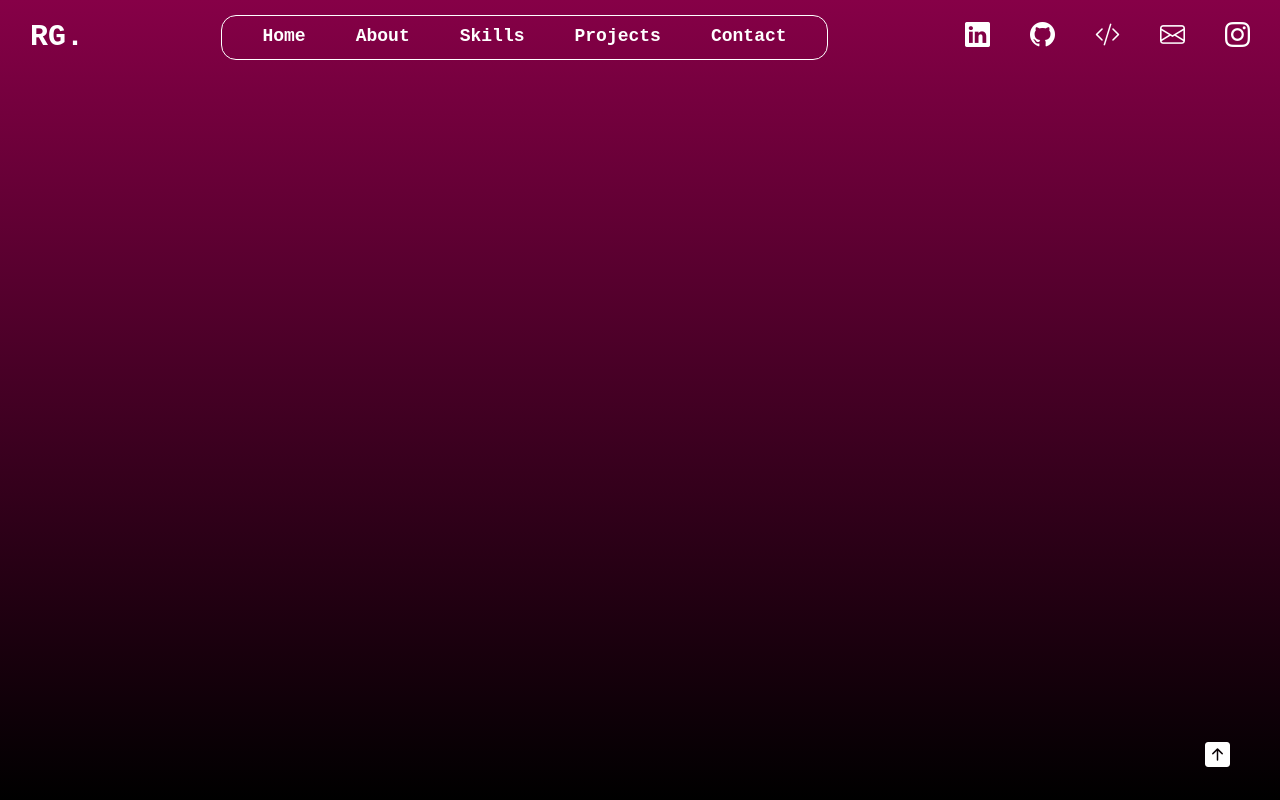
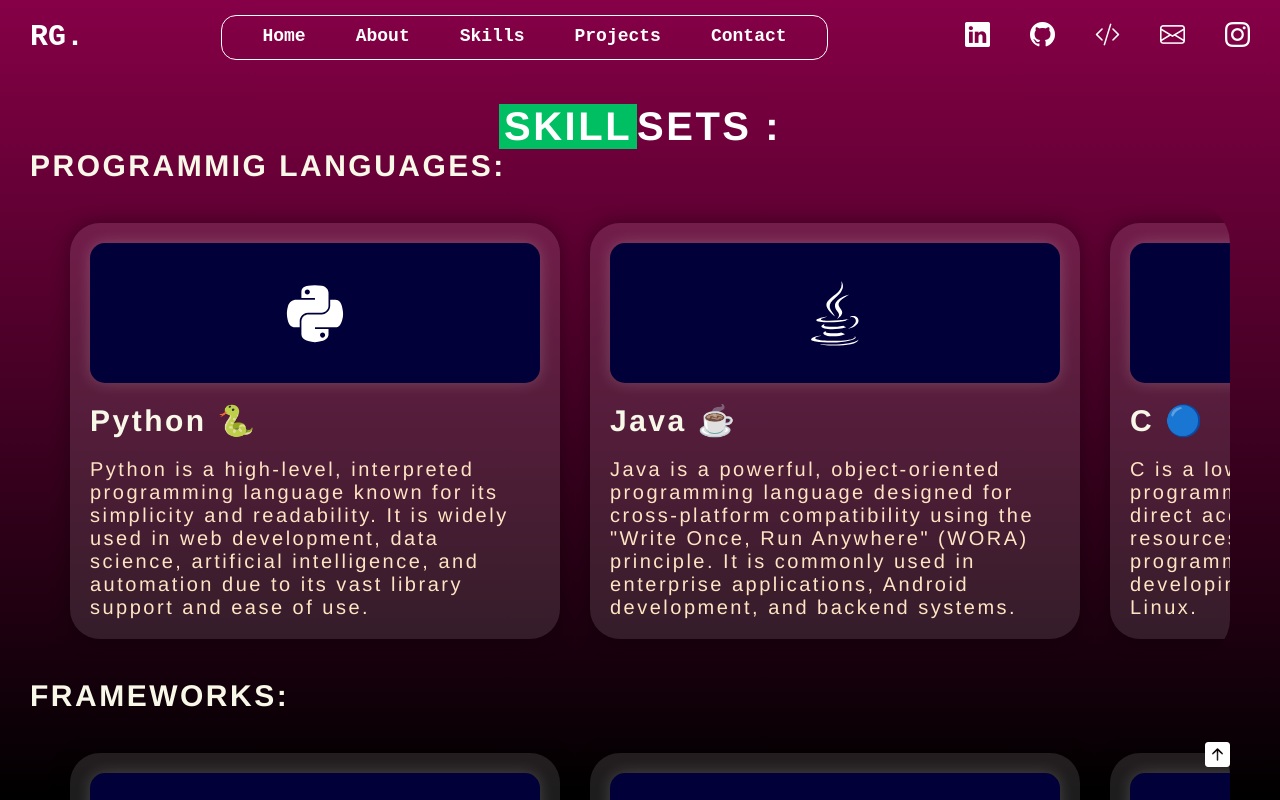
Before and after one commit to rexton-george/portfolio_new, a React (Vite) app: page /Skills in a window 1280 px wide. Built offline with nearby package versions, Linux system fonts and the light colour scheme.

Commit message:
Updated on 16/3/25

```diff
--- a/index.html
+++ b/index.html
@@ -5,6 +5,7 @@
     <link rel="icon" type="image/svg+xml" href="/vite.svg" />
     <meta name="viewport" content="width=device-width, initial-scale=1.0" />
     <link rel="stylesheet" href="https://cdn.jsdelivr.net/npm/bootstrap-icons@1.11.3/font/bootstrap-icons.min.css">
+    <link rel="stylesheet" href="https://cdnjs.cloudflare.com/ajax/libs/font-awesome/6.5.1/css/all.min.css">
     <title>R E X T O N</title>
   </head>
   <body>
--- a/package.json
+++ b/package.json
@@ -14,6 +14,7 @@
     "framer-motion": "^12.4.10",
     "react": "^19.0.0",
     "react-dom": "^19.0.0",
+    "react-icons": "^5.5.0",
     "react-router-dom": "^7.1.5"
   },
   "devDependencies": {
--- a/src/componets/Button/Button.jsx
+++ b/src/componets/Button/Button.jsx
@@ -2,7 +2,7 @@ import Styles from './Button.module.css'
 
 const Button = (props) => {
     return(
-        <a className={Styles.Button} href={"./" + props.name}><b>{props.name}</b></a>
+        <a className={Styles.Button} href={"./" + props.path}><b>{props.name}</b></a>
     )
 }
 
--- a/src/componets/Hero/Hero.module.css
+++ b/src/componets/Hero/Hero.module.css
@@ -107,4 +107,5 @@
     border-radius: 6px;
     border-width: 1px;
     padding: 3px 10px;
+    margin-right: 10px;
 }
--- a/src/componets/Navbar/Navbar.jsx
+++ b/src/componets/Navbar/Navbar.jsx
@@ -10,11 +10,11 @@ const Navbar = () =>
         <div id='Navbar' className={styles.Navbar}>
             <div className={styles.logo}><b>RG.</b></div>
             <div className={styles.button}>
-                <Button name = 'Home'/>
-                <Button name = 'About'/>
-                <Button name = 'Skills'/>
-                <Button name = 'Projects'/>
-                <Button name = 'Contact'/>
+                <Button path = 'Home' name = 'Home'/>
+                <Button path = 'About' name = 'About'/>
+                <Button path = 'Skills' name = 'Skills'/>
+                <Button path = 'Projects' name = 'Projects'/>
+                <Button path = 'Contact' name = 'Contact'/>
             </div>
             <div className={styles.icons}>
 
--- /dev/null
+++ b/src/componets/SkillCard/SkillCard.jsx
@@ -0,0 +1,16 @@
+import Style from './SkillCard.module.css'
+
+const SkillCard = (props) =>{
+    return(
+        <div className={Style.card}>
+            <div className={Style.icon}>
+                {props.icon}
+            </div>
+
+            <h2>{props.name}</h2>
+            <p>{props.content}</p>
+        </div>
+    )
+}
+
+export default SkillCard
--- /dev/null
+++ b/src/componets/SkillCard/SkillCard.module.css
@@ -0,0 +1,41 @@
+.card{
+    background-color: rgba(255, 255, 255, 0.112);
+    min-height: 300px;
+    min-width: 450px;
+    border-radius: 30px;
+    display: flex;
+    flex-direction: column;
+    row-gap: 20px;
+    padding: 20px;
+    box-shadow: 0px 0px 20px rgba(0, 0, 0, 0.371);
+}
+.icon{
+    font-size: 80px;
+    display: flex;
+    justify-content: center;
+    padding: 30px;
+    background-color: rgb(1, 0, 56);
+    box-shadow: 0px 0px 15px rgba(255, 255, 255, 0.186);
+    border-radius: 15px;
+}
+.card i{
+    font-size: 50px;
+    padding: 15px;
+    display: flex;
+    justify-content: center;
+}
+
+
+p{
+    font-size: 20px;
+    color: bisque;
+}
+
+h2{
+    font-size: 30px;
+    color: rgb(248, 248, 232);
+}
+h3{
+    font-size: 30px;
+    padding: 22px;
+}
--- /dev/null
+++ b/src/componets/SkillSet/SkillSet.jsx
@@ -0,0 +1,80 @@
+import Style from './SkillSet.module.css';
+import SkillCard from '../SkillCard/SkillCard';
+import { DiAtom,DiPython,DiJava,DiJavascript1,DiCss3,DiHtml5,DiDjango } from "react-icons/di";
+import { h2 } from 'framer-motion/client';
+
+
+
+
+const SkillSet = () =>{
+    return(
+        <div className={Style.SkillCard}>
+            <h1 className={Style.heading}><span>SKILL</span> SETS :</h1>
+            <div className={Style.content}>
+                <div className={Style.lang}>
+                    <h2>PROGRAMMIG LANGUAGES:</h2>
+                    <div className={Style.cards}>
+                        <SkillCard icon = {<DiPython/>} name ='Python 🐍' content ='Python is a high-level, interpreted programming
+                        language known for its simplicity and readability. It is widely used in web development, data science,
+                        artificial intelligence, and automation due to its vast library support and ease of use.'/>
+                        <SkillCard icon ={<DiJava/>} name ='Java ☕' content ='Java is a powerful, object-oriented programming
+                        language designed for cross-platform compatibility using the "Write Once, Run Anywhere" (WORA) principle. It is
+                        commonly used in enterprise applications, Android development, and backend systems.'/>
+                        <SkillCard icon ={<i className='fa-solid fa-c'></i>} name ='C 🔵' content ='C is a low-level, high-performance programming language
+                        that provides direct access to memory and system resources. It is widely used for system programming, embedded
+                        systems, and developing operating systems like Linux.'/>
+                        <SkillCard icon ={<DiJavascript1/>} name ='JavaScript (JS) ⚡' content ='JavaScript is a dynamic, lightweight
+                        programming language that enables interactivity on web pages. It is essential for frontend development and can also
+                        be used for backend development with frameworks like Node.js'/>
+                        <SkillCard icon ={<DiHtml5/>} name ='HTML 🌐' content ='HTML (HyperText Markup Language) is the standard
+                        language for structuring web pages. It defines the content and layout of a webpage using elements like headings,
+                        paragraphs, images, and links.'/>
+                        <SkillCard icon ={<DiCss3/>} name ='CSS 🎨' content ='CSS (Cascading Style Sheets) is used to style HTML
+                        elements by controlling colors, fonts, layouts, and responsiveness. It enhances the visual appeal of web pages and
+                        enables modern web design.'/>
+                    </div>
+                </div>
+                <div className={Style.fw}>
+                    <h2>FRAMEWORKS:</h2>
+                    <div className={Style.cards}>
+                        <SkillCard icon ={<DiAtom/>} name ='React.js ⚛️' content ='React.js is a JavaScript library for building fast and interactive user
+                        interfaces. Developed by Facebook, it follows a component-based architecture and uses a virtual DOM for efficient rendering.
+                         It is widely used in modern web applications.'/>
+                        <SkillCard icon ={<DiDjango/>} name ='Django 🐍' content ='Django is a high-level Python web framework designed for
+                        rapid development and clean, maintainable code. It follows the MVC (Model-View-Controller) pattern, comes with built-in
+                        security features, and is widely used for scalable web applications.'/>
+                        <SkillCard icon ={<h3>Numpy</h3>} name ='NumPy 🔢' content ='NumPy (Numerical Python) is a Python library for
+                        numerical computing. It provides multi-dimensional arrays, mathematical functions, and linear algebra operations,
+                        making it essential for scientific computing and data analysis.'/>
+                        <SkillCard icon ={<h3>Pandas</h3>} name ='Pandas 📊' content ='Pandas is a Python library for data manipulation and
+                        analysis. It provides data structures like Series and DataFrames, allowing efficient handling of structured data, making
+                         it widely used in data science and machine learning.'/>
+                        <SkillCard icon ={<h3>Flutter</h3>} name ='Flutter 🦋' content ='Flutter is a UI framework by Google for building
+                        cross-platform mobile, web, and desktop applications using a single Dart codebase. It offers a fast, customizable UI
+                        with a rich set of widgets.'/>
+                        <SkillCard icon ={<h3>React Native</h3>} name ='React Native 📱' content ='React Native is a JavaScript framework that
+                        allows developers to build cross-platform mobile applications using React. It enables fast development with a
+                        native-like experience on both Android and iOS.'/>
+                        <SkillCard icon ={<h3>Nmap</h3>} name ='Nmap 🔍' content ='Nmap (Network Mapper) is a powerful open-source tool used
+                        for network scanning, security auditing, and penetration testing. It helps identify open ports, services, and
+                        vulnerabilities in networks.'/>
+                    </div>
+                </div>
+                <div className={Style.ss}>
+                    <h2>SOFTSKILLS:</h2>
+                    <div className={Style.cards}>
+                        <SkillCard icon ='' content =''/>
+                        <SkillCard icon ='' content =''/>
+                        <SkillCard icon ='' content =''/>
+                        <SkillCard icon ='' content =''/>
+                        <SkillCard icon ='' content =''/>
+                        <SkillCard icon ='' content =''/>
+                        <SkillCard icon ='' content =''/>
+                    </div>
+                </div>
+            </div>
+        </div>
+    );
+}
+
+export default SkillSet;
--- /dev/null
+++ b/src/componets/SkillSet/SkillSet.module.css
@@ -0,0 +1,35 @@
+.SkillCard{
+    margin: 30px;
+    color: white;
+    font-family: 'Franklin Gothic Medium', 'Arial Narrow', Arial, sans-serif;
+    letter-spacing: 2.5px;
+}
+.heading{
+    display: flex;
+    align-items: center;
+    justify-content: center;
+    font-size: 40px;
+}
+.heading::selection{
+    background-color: rgb(0, 190, 98);
+    color:white;
+}
+.heading span{
+    padding:0px 5px;
+    background-color: rgb(0, 190, 98);
+    color:white ;
+}
+.heading span::selection{
+    background-color: black;
+    color: white;
+}
+.cards{
+    display: flex;
+    flex-direction: row;
+    margin: 20px;
+    column-gap: 30px;
+    overflow: scroll;
+    scrollbar-width: none;
+    border-radius: 40px;
+    padding: 20px;
+}
--- a/src/pages/Home/Home.jsx
+++ b/src/pages/Home/Home.jsx
@@ -25,9 +25,6 @@ const Home = () =>
 
             <Navlocator/>
             <Hero/>
-            <Hero data-aos="fade-up" style={{ padding: "50px", background: "lightcoral" }}/>
-            <Hero data-aos="fade-up" style={{ padding: "50px", background: "lightcoral" }}/>
-            <Hero data-aos="fade-up" style={{ padding: "50px", background: "lightcoral" }}/>
         </div>
     )
 }
--- a/src/pages/Skills/Skills.jsx
+++ b/src/pages/Skills/Skills.jsx
@@ -1,12 +1,14 @@
 import Navbar from '../../componets/Navbar/Navbar'
 import Styles from './Skills.module.css'
 import Navlocator from '../../componets/Navlocator/Navlocator'
+import SkillSet from '../../componets/SkillSet/SkillSet'
 const Skills = () =>
     {
         return(
             <div className={Styles.skills}>
             <Navbar/>
             <Navlocator/>
+            <SkillSet/>
             </div>
         )
     }
```
Also changed, not shown: src/componets/Hero/Hero.jsx (+4 -4 lines), 1 other file (tests, documents, lock files or other folders).
